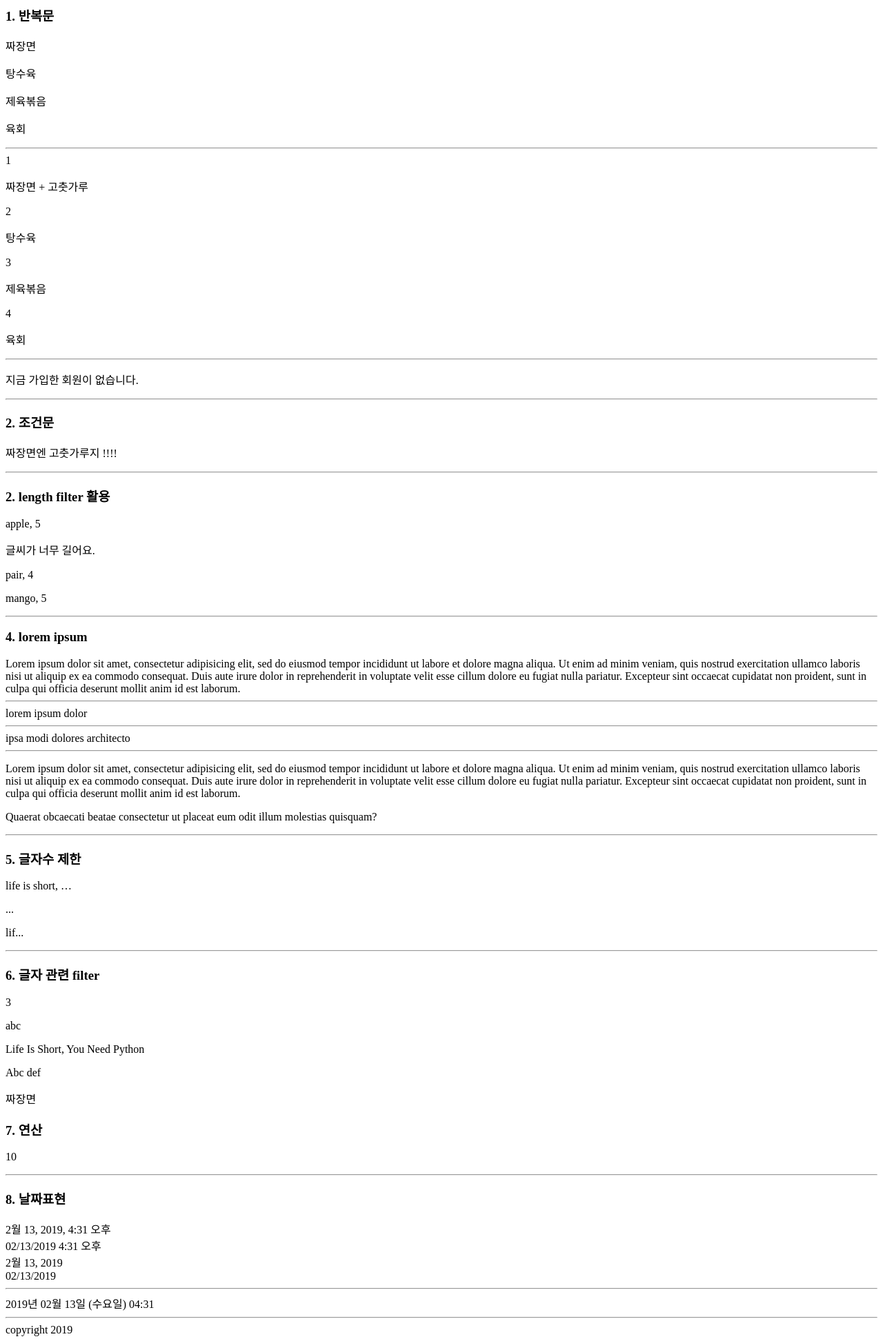
After one commit to oliviaspark0825/django_intro, a Django app: page /home/template_example/ in a window 1280 px wide. The commit adds this page. Shown: the top 1942 px of the page at 69% size. Run offline with Django 3.2, Linux system fonts and the light colour scheme.

Commit message:
07_DTL practice

```diff
--- a/django_intro/urls.py
+++ b/django_intro/urls.py
@@ -19,6 +19,7 @@ from home import views
 
 
 urlpatterns = [
+    path('home/template_example/', views.template_example, name='template_example'),
     path('home/user_create/', views.user_create, name='user_create'),
     path('home/user_new/', views.user_new, name='user_new'),
     path('home/pong/', views.pong, name='pong'),
--- a/home/templates/base.html
+++ b/home/templates/base.html
@@ -8,10 +8,12 @@
     <link rel="stylesheet" href="https://stackpath.bootstrapcdn.com/bootstrap/4.3.0/css/bootstrap.min.css" integrity="sha384-PDle/QlgIONtM1aqA2Qemk5gPOE7wFq8+Em+G/hmo5Iq0CCmYZLv3fVRDJ4MMwEA" crossorigin="anonymous">
 </head>
 <body>
-    <h1>장고 연습</h1>
+
     <hr>
     <div class="con">
+
         {% block body %}
+        <h1>장고 연습</h1>
         {% endblock %}
     </div>
 
--- /dev/null
+++ b/home/templates/index.html
@@ -0,0 +1,6 @@
+{% extends 'base.html' %}
+{% block title %}Index{% endblock %}
+{% block body %}
+     <h1> 저녁 장고!</h1>
+     <a href="/home/dinner"> 저녁추천받기</a>
+{% endblock %}
--- /dev/null
+++ b/home/templates/template_example.html
@@ -0,0 +1,90 @@
+<body style='height: 10000px;'>
+    <h3>1. 반복문</h3>
+    {% for menu in my_list%}
+    <p>{{ menu }}</p>
+    {% endfor %}
+    <hr>
+    {% for menu in my_list %} {{ forloop.counter }}
+            <!--번호붙여주는 기능-->
+            {% if forloop.first %}
+                <p>짜장면 + 고춧가루</p>
+            {% else %}
+                <p>{{ menu }}</p>
+            {% endif %} {% endfor %}
+    <hr>
+    {% for user in empty_list %}
+        <p>{{ user }}</p>
+    {% empty %}
+        <p>지금 가입한 회원이 없습니다.</p>
+    {% endfor %}
+    <!--값이 없으면 empty에 있는 값이 출력됨 empty -->
+    <hr>
+
+    <h3>2. 조건문</h3>
+    {% if '짜장면' in my_list %}
+        <p>짜장면엔 고춧가루지 !!!! </p>
+    {% endif %}
+
+    <hr>
+
+    <h3>2. length filter 활용</h3>
+    {% for message in messages %}
+        {% if message|length > 5 %}
+            <p>글씨가 너무 길어요.</p>
+        {% else %}
+            <p>{{ message }}, {{ message|length }}</p>
+        {% endif %}
+    {% endfor %}
+    <hr>
+    <h3>4. lorem ipsum</h3>
+    {% lorem %}
+    <hr>
+    {% lorem 3 w %}
+    <hr>
+    {% lorem 4 w random %}
+    <hr>
+    {% lorem 2 p %}
+    <hr>
+
+    <h3>5. 글자수 제한</h3>
+    <p>{{ my_sentence|truncatewords:3 }}</p>
+    <p>{{ my_sentence|truncatechars:3 }}</p>
+    <!--4글자 이상부터 공백이 있어야 공백 ...으로 시작하기 때문에 -->
+    <p>{{ my_sentence|truncatechars:6 }}</p>
+    <hr>
+
+    <h3>6. 글자 관련 filter</h3>
+    <p>{{ 'abc' |length }}</p>
+    <p>{{ 'ABC' |lower }}</p>
+    <p>{{ my_sentence|title }}</p>
+    <p>{{ 'abc def'|capfirst }}</p>
+    <p>{{ my_list|random }}</p>
+
+    <h3>7. 연산</h3>
+    <p>{{ 4|add:6 }}</p>
+    <hr>
+
+    <h3>8. 날짜표현</h3>
+    {% now "DATETIME_FORMAT" %}<br>
+    {% now "SHORT_DATETIME_FORMAT" %}<br>
+    {% now "DATE_FORMAT" %}<br>
+    {% now "SHORT_DATE_FORMAT" %}<br>
+    <hr>
+
+    {% now "Y년 m월 d일 (D) h:i" %}
+    <hr>
+    {% now "Y" as current_year %}
+    copyright {{ current_year }}
+    <hr>
+    {{ datetimenow }}<br>
+    {{ datetimenow|date:"SHORT_DATE_FORMAT" }}
+    <hr>
+    <h3>9. 기타</h3>
+    {{ 'google.com'|urlize }}
+    <!--넘어가는 링크가 됨-->
+
+
+
+
+
+</body>
--- a/home/views.py
+++ b/home/views.py
@@ -1,13 +1,15 @@
 from django.shortcuts import render, HttpResponse
 from pprint import pprint
 import random
+from datetime import datetime
 
 # Create your views here.
 def index(request):
     # print(request)
     # print(type(request))
     # pprint(request.META)
-    return HttpResponse('goed morgen!')
+    # return HttpResponse('goed morgen!')
+    return render(request, 'index.html')
 
 def dinner(request):
     menus = ['닭볶음탕', '치킨', '소고기']
@@ -40,3 +42,15 @@ def user_create(request):
     pw = request.POST.get('pw')
     return render(request, 'user_create.html', {'nickname' : nickname, 'pw': pw})
     #post 방식으로
+
+def template_example(request):
+    my_list = ['짜장면', '탕수육', '제육볶음', '육회']
+    my_sentence = 'life is short, you need python'
+    messages = ['apple', 'avocado', 'pair', 'mango']
+    empty_list = []
+    datetimenow = datetime.now()
+    return render(request, 'template_example.html',
+                {'my_list' : my_list,'my_sentence': my_sentence,
+                'messages': messages, 'empty_list' : empty_list,
+                'datetimenow' : datetimenow
+                })
```
